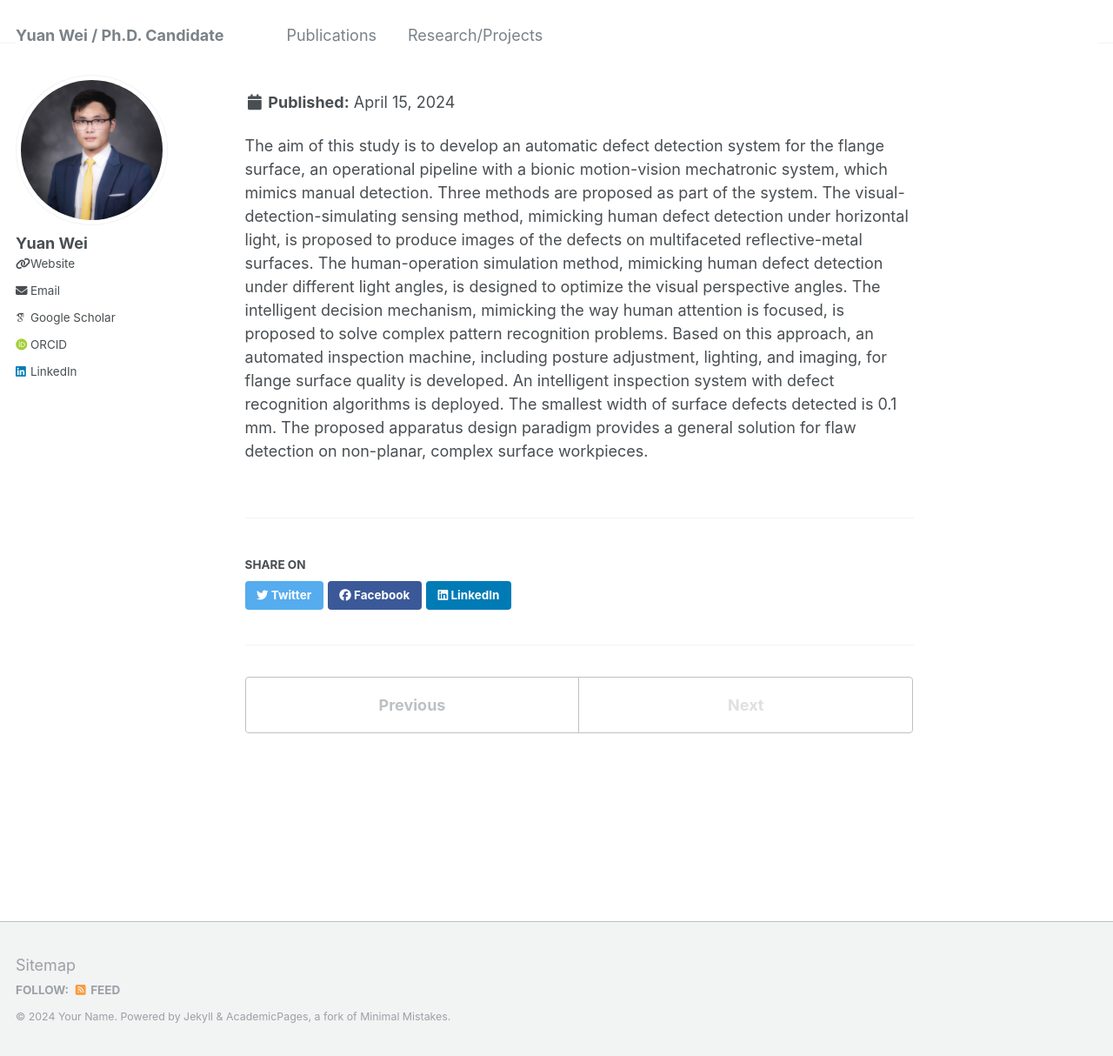
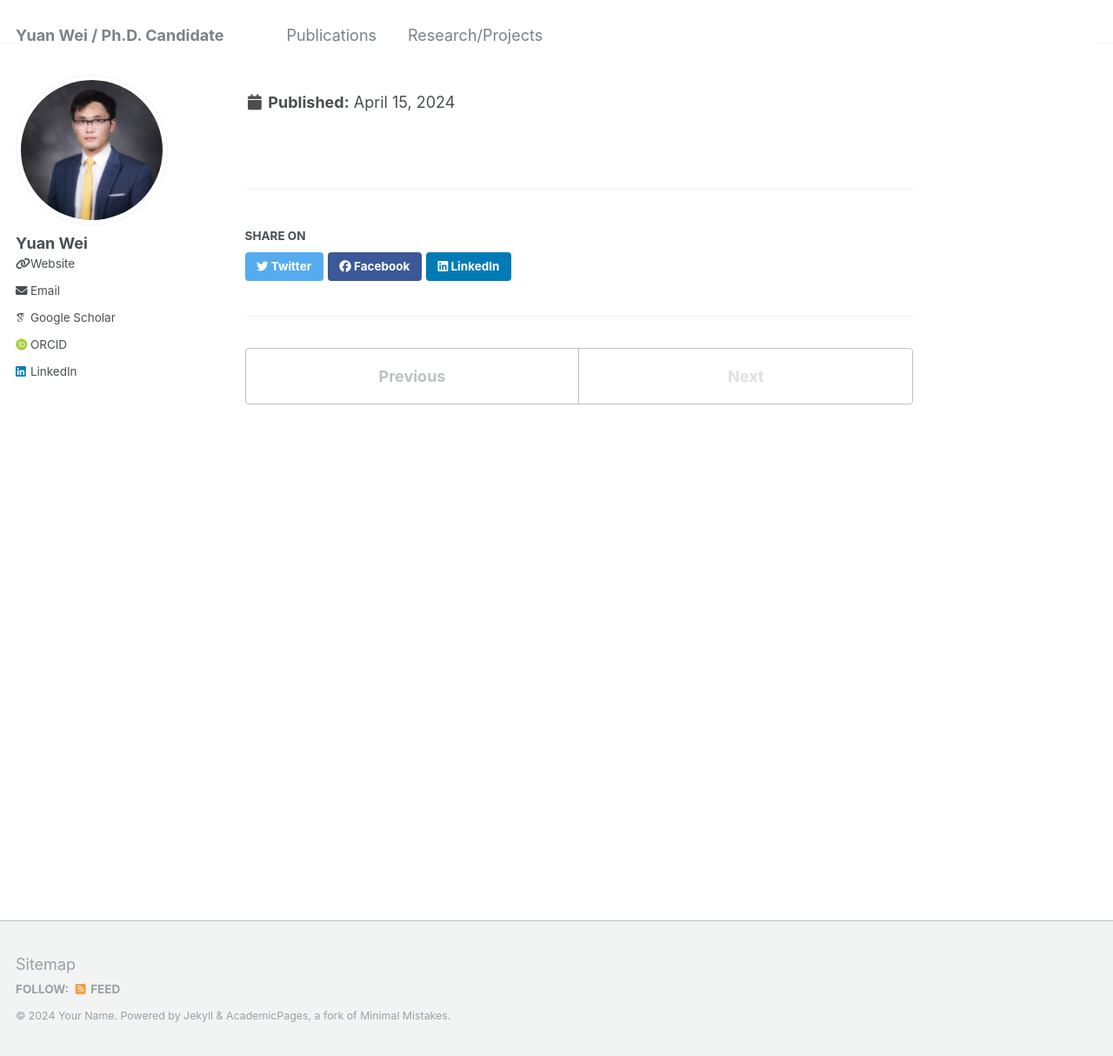
Before and after one commit to JET00wy/YuanWeiWebPage, a Jekyll site: the page built from _portfolio/project_2.html, in a window 1280 px wide and 1214 px high. Shown: the whole window at 87% size. Built offline with Jekyll 4.4.1, drawn with Linux system fonts in a browser that asks for light colours; some web fonts are replaced.

Commit message:
Update project_2.html

```diff
--- a/_portfolio/project_2.html
+++ b/_portfolio/project_2.html
@@ -4,5 +4,3 @@ excerpt: '<img src='/images/H_motor.png'><br/>'
 collection: portfolio
 videolink: "https://www.youtube.com/watch?v=oV7tYH5dSaM"
 ---
-
-The aim of this study is to develop an automatic defect detection system for the flange surface, an operational pipeline with a bionic motion-vision mechatronic system, which mimics manual detection. Three methods are proposed as part of the system. The visual-detection-simulating sensing method, mimicking human defect detection under horizontal light, is proposed to produce images of the defects on multifaceted reflective-metal surfaces. The human-operation simulation method, mimicking human defect detection under different light angles, is designed to optimize the visual perspective angles. The intelligent decision mechanism, mimicking the way human attention is focused, is proposed to solve complex pattern recognition problems. Based on this approach, an automated inspection machine, including posture adjustment, lighting, and imaging, for flange surface quality is developed. An intelligent inspection system with defect recognition algorithms is deployed. The smallest width of surface defects detected is 0.1 mm. The proposed apparatus design paradigm provides a general solution for flaw detection on non-planar, complex surface workpieces.
```
